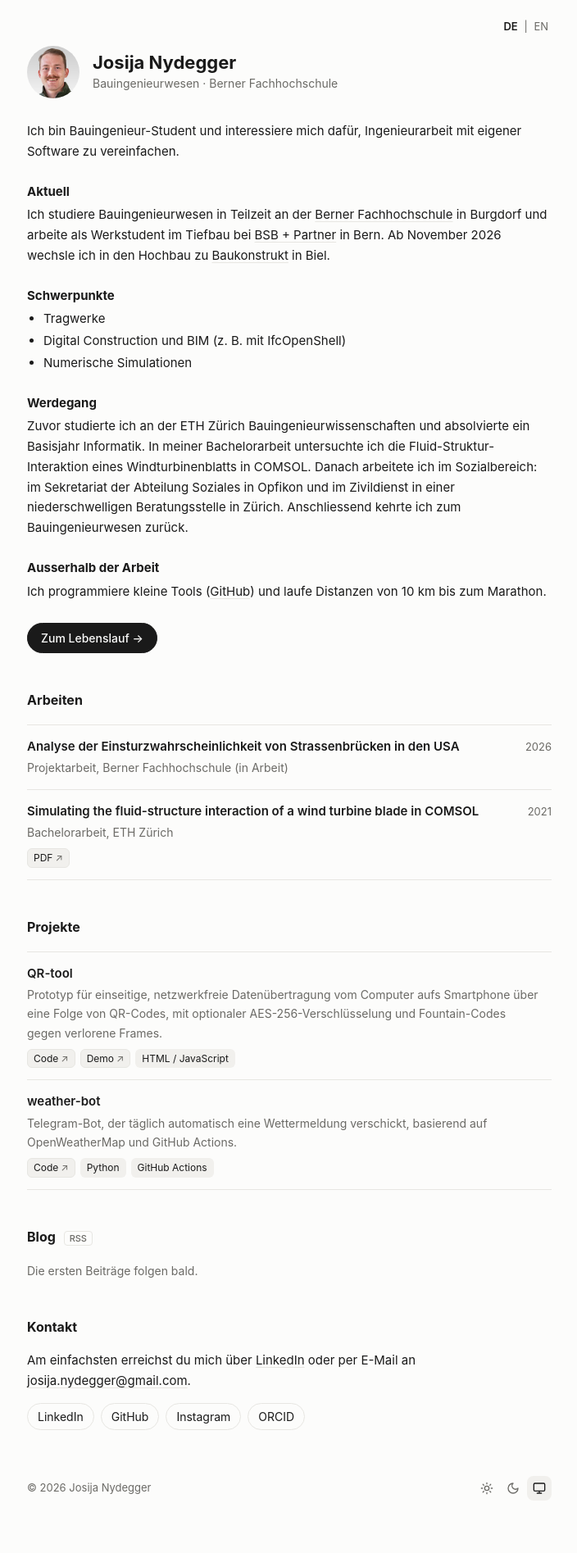
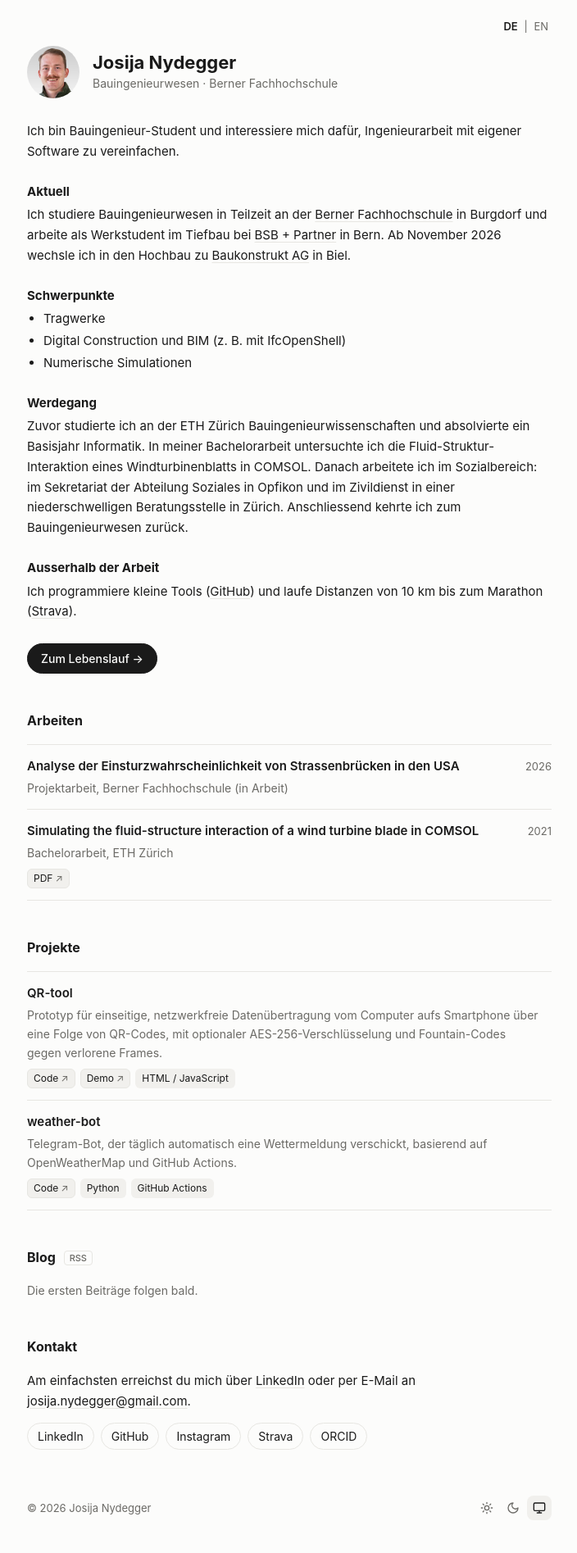
Before and after one commit to josija-nydegger/josija-nydegger.github.io, a Jekyll site: the page built from index.html, in a window 1280 px wide. Shown: the whole page at 82% size, without its empty margins (287-991 px from the left). Built offline with Jekyll 4.4.1, drawn with Linux system fonts in a browser that asks for light colours; before the commit the page ends 1871 px from its top, so only the background shows below that.

Commit message:
Kontakt: Strava verlinkt, Baukonstrukt AG
- Strava bei Kontakt, "Ausserhalb der Arbeit" und Interessen (DE und EN)
- Firmenname überall als "Baukonstrukt AG"

Co-Authored-By: Claude Opus 5.5 <noreply@anthropic.com>

```diff
--- a/_config.yml
+++ b/_config.yml
@@ -25,6 +25,7 @@ social:
     - https://www.linkedin.com/in/josija-nydegger
     - https://github.com/josija-nydegger
     - https://www.instagram.com/josija.nydegger
+    - https://strava.app.link/8vhYUAcGq7b
     - https://orcid.org/0009-0005-4270-2574
 
 # Von GitHub Pages unterstützte Plugins
--- a/cv.html
+++ b/cv.html
@@ -62,7 +62,7 @@ description: Lebenslauf von Josija Nydegger – Ausbildung, Erfahrung und Kenntn
     <ul class="list">
       <li class="item">
         <div class="item-head">
-          <p class="item-title">Hochbau · <a href="https://www.baukonstrukt.ch/">Baukonstrukt</a></p>
+          <p class="item-title">Hochbau · <a href="https://www.baukonstrukt.ch/">Baukonstrukt AG</a></p>
           <span class="item-year">ab Nov. 2026</span>
         </div>
         <p class="item-sub">Biel</p>
@@ -164,5 +164,5 @@ description: Lebenslauf von Josija Nydegger – Ausbildung, Erfahrung und Kenntn
 
   <section>
     <h2>Interessen</h2>
-    <p>Ausdauersport (10 km bis Marathon, Engadin Skimarathon), Gespräche mit Menschen, Qualitätsjournalismus und Bücher, Fliegerei.</p>
+    <p>Ausdauersport (10 km bis Marathon, Engadin Skimarathon, <a href="https://strava.app.link/8vhYUAcGq7b">Strava</a>), Gespräche mit Menschen, Qualitätsjournalismus und Bücher, Fliegerei.</p>
   </section>
--- a/en/cv.html
+++ b/en/cv.html
@@ -62,7 +62,7 @@ description: CV of Josija Nydegger – education, experience and skills in civil
     <ul class="list">
       <li class="item">
         <div class="item-head">
-          <p class="item-title">Structural engineering for buildings · <a href="https://www.baukonstrukt.ch/">Baukonstrukt</a></p>
+          <p class="item-title">Structural engineering for buildings · <a href="https://www.baukonstrukt.ch/">Baukonstrukt AG</a></p>
           <span class="item-year">from Nov 2026</span>
         </div>
         <p class="item-sub">Biel</p>
@@ -164,5 +164,5 @@ description: CV of Josija Nydegger – education, experience and skills in civil
 
   <section>
     <h2>Interests</h2>
-    <p>Endurance sports (10K to marathon, Engadin Ski Marathon), talking with people, quality journalism and books, aviation.</p>
+    <p>Endurance sports (10K to marathon, Engadin Ski Marathon, <a href="https://strava.app.link/8vhYUAcGq7b">Strava</a>), talking with people, quality journalism and books, aviation.</p>
   </section>
--- a/en/index.html
+++ b/en/index.html
@@ -22,7 +22,7 @@ description: Personal website of Josija Nydegger – civil engineering student a
     <p>
       I study civil engineering part-time at <a href="https://www.bfh.ch/en/">Bern University of Applied Sciences</a> in Burgdorf
       and work as a working student in infrastructure engineering at <a href="https://www.bsb-partner.ch/">BSB + Partner</a> in Bern.
-      In November 2026, I'm moving to structural engineering for buildings at <a href="https://www.baukonstrukt.ch/">Baukonstrukt</a> in Biel.
+      In November 2026, I'm moving to structural engineering for buildings at <a href="https://www.baukonstrukt.ch/">Baukonstrukt AG</a> in Biel.
     </p>
 
     <h3>Focus areas</h3>
@@ -43,7 +43,7 @@ description: Personal website of Josija Nydegger – civil engineering student a
     <h3>Outside of work</h3>
     <p>
       I build small tools (<a href="https://github.com/josija-nydegger">GitHub</a>)
-      and run anything from 10K to marathon distance.
+      and run anything from 10K to marathon distance (<a href="https://strava.app.link/8vhYUAcGq7b">Strava</a>).
     </p>
 
     <a class="button primary" href="/en/cv.html">View my CV →</a>
@@ -113,6 +113,7 @@ description: Personal website of Josija Nydegger – civil engineering student a
       <a href="https://www.linkedin.com/in/josija-nydegger" target="_blank" rel="noopener">LinkedIn</a>
       <a href="https://github.com/josija-nydegger" target="_blank" rel="noopener">GitHub</a>
       <a href="https://www.instagram.com/josija.nydegger" target="_blank" rel="noopener">Instagram</a>
+      <a href="https://strava.app.link/8vhYUAcGq7b" target="_blank" rel="noopener">Strava</a>
       <a href="https://orcid.org/0009-0005-4270-2574" target="_blank" rel="noopener">ORCID</a>
     </div>
   </section>
--- a/index.html
+++ b/index.html
@@ -20,7 +20,7 @@ ref: home
     <p>
       Ich studiere Bauingenieurwesen in Teilzeit an der <a href="https://www.bfh.ch">Berner Fachhochschule</a> in Burgdorf
       und arbeite als Werkstudent im Tiefbau bei <a href="https://www.bsb-partner.ch/">BSB + Partner</a> in Bern.
-      Ab November 2026 wechsle ich in den Hochbau zu <a href="https://www.baukonstrukt.ch/">Baukonstrukt</a> in Biel.
+      Ab November 2026 wechsle ich in den Hochbau zu <a href="https://www.baukonstrukt.ch/">Baukonstrukt AG</a> in Biel.
     </p>
 
     <h3>Schwerpunkte</h3>
@@ -41,7 +41,7 @@ ref: home
     <h3>Ausserhalb der Arbeit</h3>
     <p>
       Ich programmiere kleine Tools (<a href="https://github.com/josija-nydegger">GitHub</a>)
-      und laufe Distanzen von 10&nbsp;km bis zum Marathon.
+      und laufe Distanzen von 10&nbsp;km bis zum Marathon (<a href="https://strava.app.link/8vhYUAcGq7b">Strava</a>).
     </p>
 
     <a class="button primary" href="/cv.html">Zum Lebenslauf →</a>
@@ -111,6 +111,7 @@ ref: home
       <a href="https://www.linkedin.com/in/josija-nydegger" target="_blank" rel="noopener">LinkedIn</a>
       <a href="https://github.com/josija-nydegger" target="_blank" rel="noopener">GitHub</a>
       <a href="https://www.instagram.com/josija.nydegger" target="_blank" rel="noopener">Instagram</a>
+      <a href="https://strava.app.link/8vhYUAcGq7b" target="_blank" rel="noopener">Strava</a>
       <a href="https://orcid.org/0009-0005-4270-2574" target="_blank" rel="noopener">ORCID</a>
     </div>
   </section>
```
